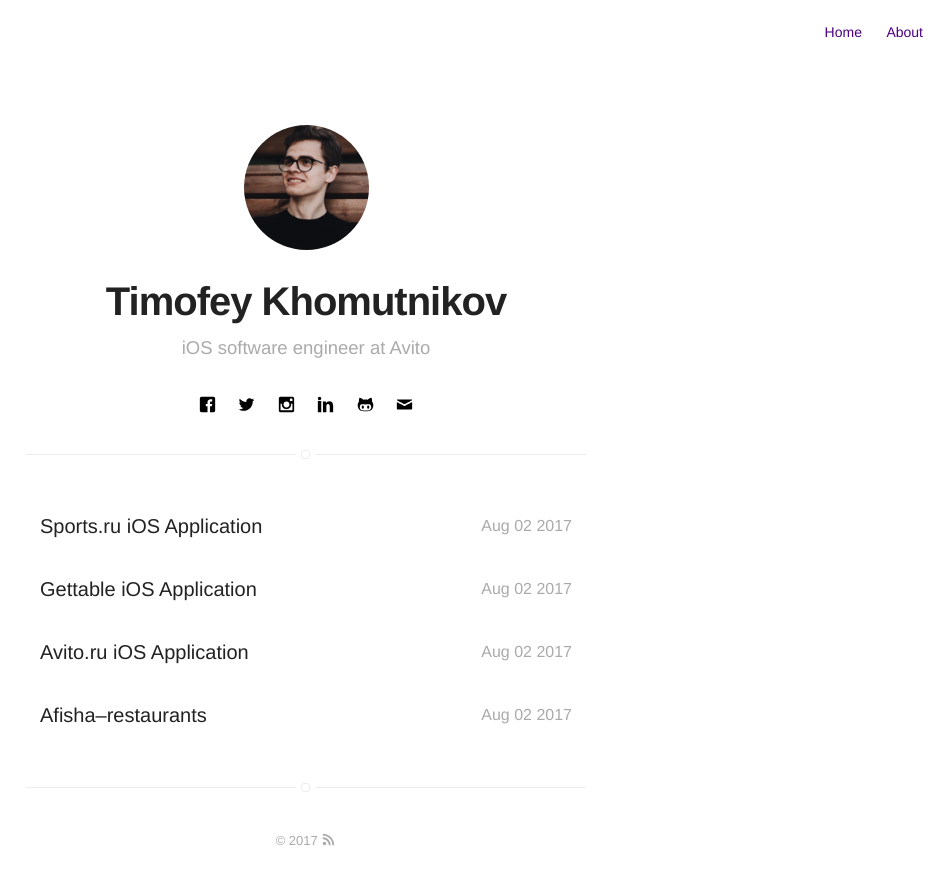
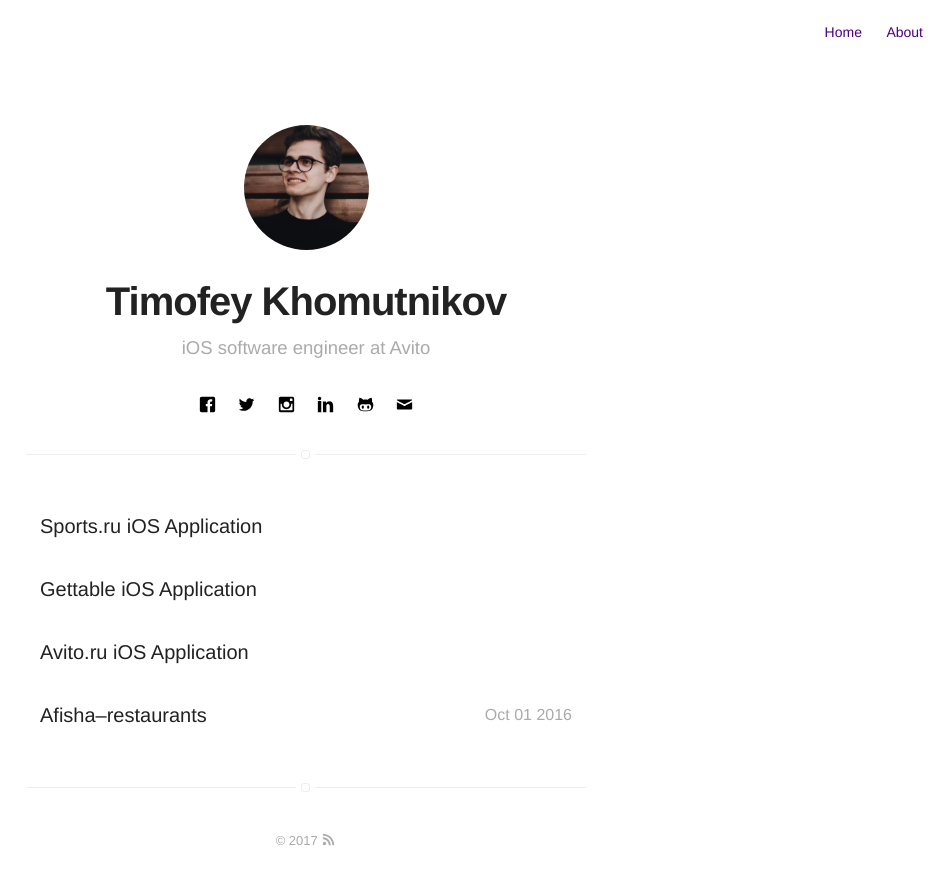
Before and after one commit to khomTima/khomtima.github.io, a Jekyll site: the page built from projects.html, in a window 1280 px wide. Shown: the top 885 px of the page, without its empty margins (334-1280 px from the left). Built offline with Jekyll 4.4.1, drawn with Linux system fonts in a browser that asks for light colours.

Commit message:
Add projects

```diff
--- a/_posts/2017-08-02-afisha-rests.markdown
+++ b/_posts/2017-08-02-afisha-rests.markdown
@@ -1,7 +1,8 @@
 ---
 title: "Afisha–restaurants"
 layout: post
-date: 2017-08-02 21:58 - 2017-10-11 21:58
+startDate: 2016-10-01
+endDate: 2017-02-01
 tag: iOS
 image: https://lh3.ggpht.com/hclyfxgyDuR8aoUG7mZbEx3Z_iAWqvGqaZG8qAU6taAidW0PM1F0o2bwQIdd12rrRg=w300
 headerImage: true
--- a/projects.html
+++ b/projects.html
@@ -7,7 +7,7 @@ title: Projects
         {% if post.projects %}
             <div class="item {% if post.star %}star{% endif %}">
                 <a class="url" href="{% if post.externalLink %}{{ post.externalLink }}{% else %}{{ site.url }}{{ post.url }}{% endif %}">
-                    <aside><time datetime="{{ post.date | date:"%d-%m-%Y – %d-%m-%Y" }}">{{ post.date | date: "%b %d %Y" }}</time></aside>
+                    <aside><time datetime="{{ post.startDate | date:"%d-%m-%Y" }}">{{ post.startDate | date: "%b %d %Y" }}</time></aside>
                     <h3 class="title">{{ post.title }}</h3>
                 </a>
             </div>
```
